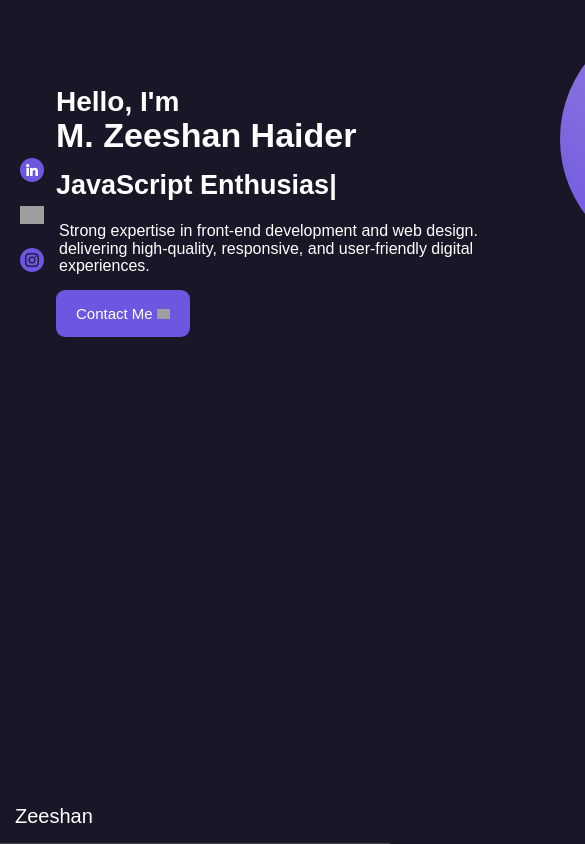
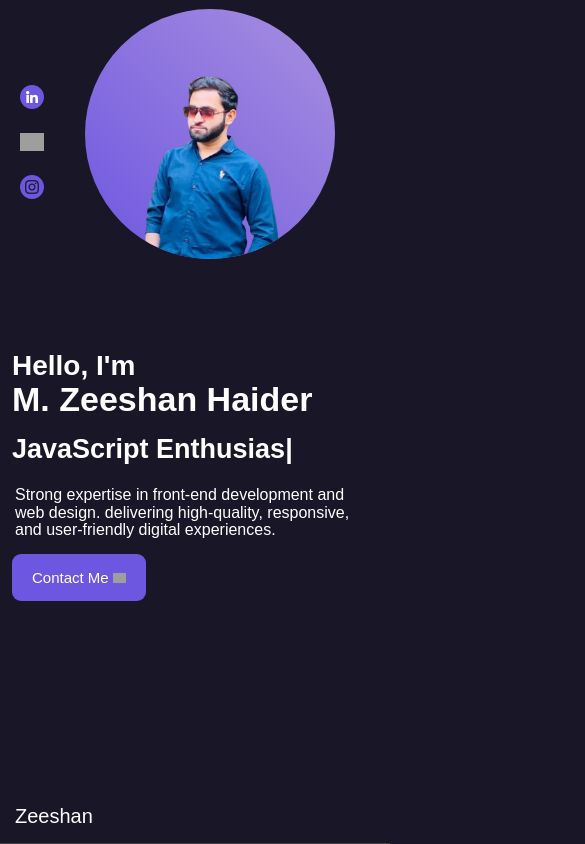
Before and after one commit to zh012948/frontend-portfolio, a React (Vite) app: page / in a window 390 px wide. Shown: the top 844 px of the page, 585 px wide, since content can reach past the window. Built offline with nearby package versions, Linux system fonts and the light colour scheme; grey boxes are pictures that could not be loaded; some icons are missing.

Commit message:
Frontend Engineer

```diff
--- a/src/styles/HeroSection.css
+++ b/src/styles/HeroSection.css
@@ -142,40 +142,3 @@
         position: relative;
     }
 }
-
-
-
-/* Desktop */
-
-@media screen and (max-width: 1024px) {
-
-    .hero-section {
-        align-items: center;
-        justify-content: space-evenly;
-        /* height: 100vh; */
-    }
-
-
-
-    .hero-container {
-
-        flex-direction: row;
-        justify-content: space-between;
-        align-items: center;
-        padding-top: 25px;
-        /* height: 100vh; */
-    }
-
-    .content-container {
-        margin-top: 50px;
-    }
-
-    .briefing {
-        width: 452px;
-        font-weight: 300;
-    }
-
-    .social-icons {
-        position: relative;
-    }
-}
```
